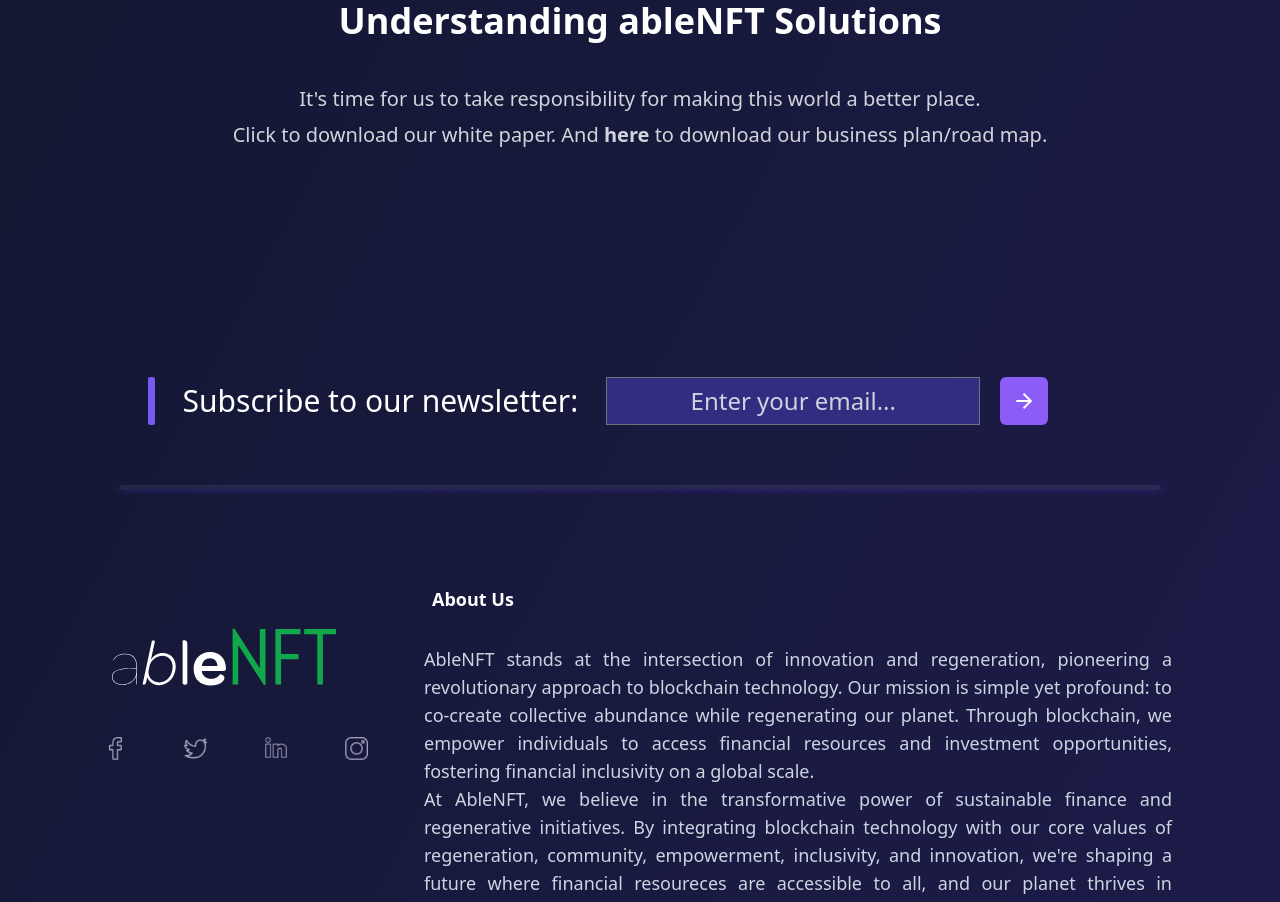
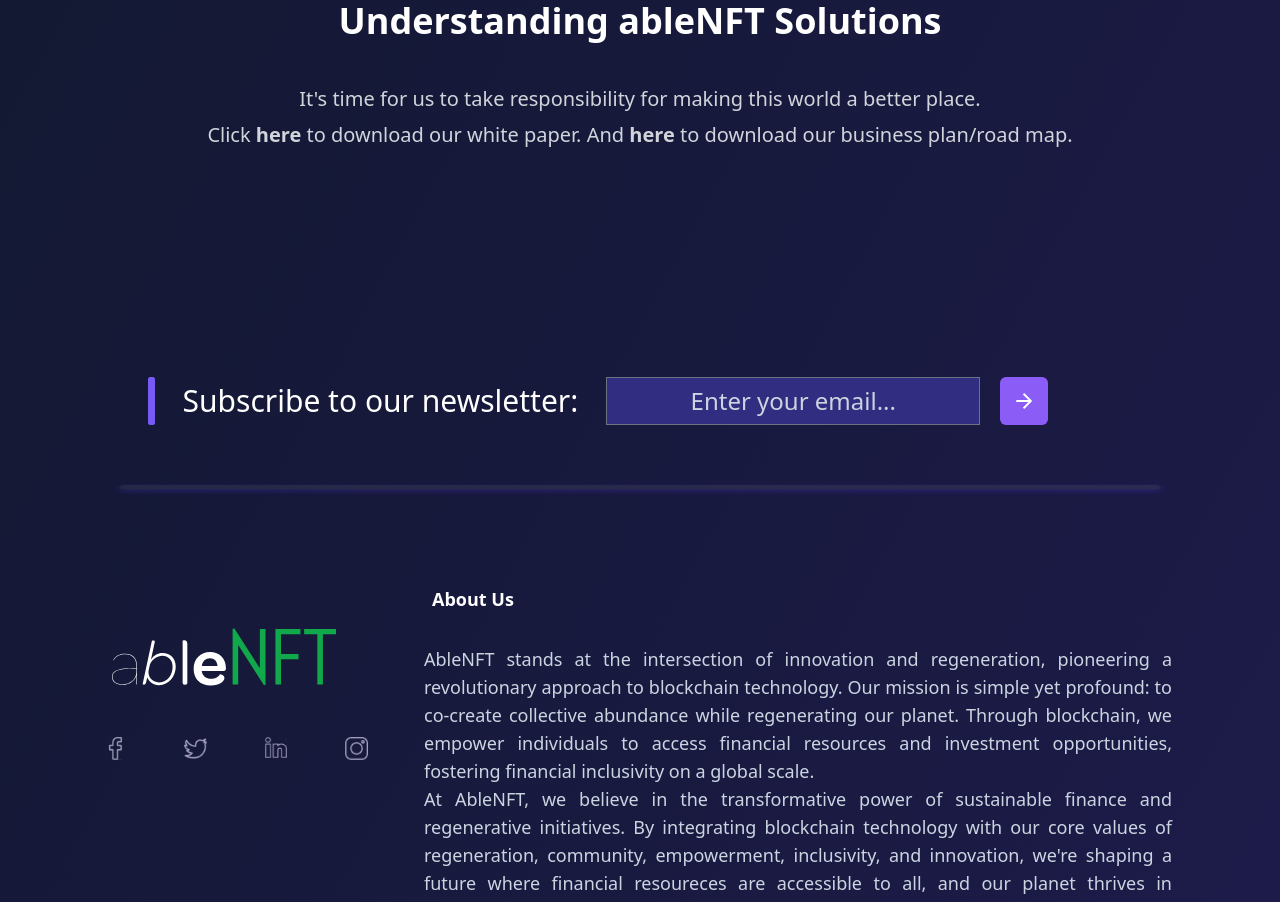
Before and after one commit to angelataylorllc/ablenftmint-react, a React (Vite) app: page / in a window 1280 px wide. Shown: the part 1160-2062 px from the top of the page. Built offline with nearby package versions, Linux system fonts and the light colour scheme.

Commit message:
updated links in app.jsx to pdfs and linkedin

```diff
--- a/src/App.jsx
+++ b/src/App.jsx
@@ -98,8 +98,8 @@ function App() {
               Understanding ableNFT Solutions</h1>
             <p className='text-gray-300 text-sm text-center leading-loose xl:text-xl xl:leading-9'>It&apos;s time for us to take
             responsibility for making this world a better place.<br></br>
-            Click <a className='font-bold' href="#"></a> to download our white paper.
-            And <a className='font-bold' href="#">here</a> to download our business plan/road map.</p>
+            Click <a className='font-bold' href="pdfs/WhitePaper.pdf">here</a> to download our white paper.
+            And <a className='font-bold' href="pdfs/RoadMap.pdf">here</a> to download our business plan/road map.</p>
           </div>
 
           <div className='flex flex-col py-10 lg:flex-row lg:justify-center xl:pt-32'>
@@ -151,7 +151,7 @@ function App() {
             <a href=" https://x.com/__able?s=21&t=bytZO---hBasSbKdEwJ6pQ"><img className='w-6 mx-4 sm:mx-10' src= {twicon} /></a>
             </li>
             <li>
-            <a href=" https://x.com/__able?s=21&t=bytZO---hBasSbKdEwJ6pQ"><img className='w-6 mx-4 sm:mx-10' src= {liicon} /></a>
+            <a href=" https://www.linkedin.com/company/able-to-regenerate/"><img className='w-6 mx-4 sm:mx-10' src= {liicon} /></a>
             </li>
             <li>
             <a href="www.instagram.com/abletoshare"><img className='w-6 mx-4 sm:mx-10' src= {inicon} /></a>
@@ -192,7 +192,7 @@ function App() {
               <a href=" https://x.com/__able?s=21&t=bytZO---hBasSbKdEwJ6pQ"><img className='md:w-6 md:mx-10' src= {twicon} /></a>
              </li>
               <li>
-              <a href=" https://x.com/__able?s=21&t=bytZO---hBasSbKdEwJ6pQ"><img className='md:w-6 md:mx-10' src= {liicon} /></a>
+              <a href=" https://www.linkedin.com/company/able-to-regenerate/"><img className='md:w-6 md:mx-10' src= {liicon} /></a>
               </li>
               <li>
               <a href="www.instagram.com/abletoshare"><img className='md:w-6 md:mx-10' src= {inicon} /></a>
```
